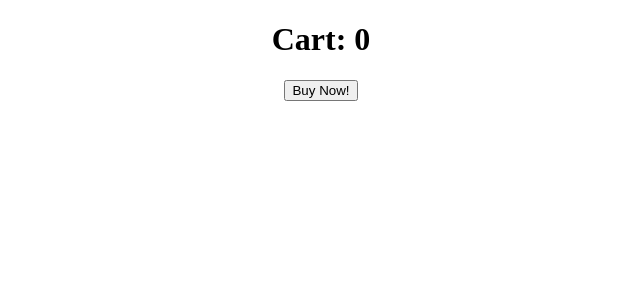
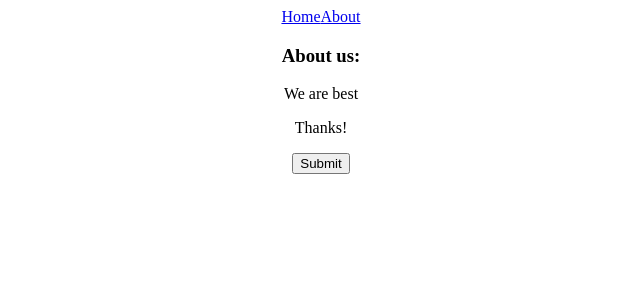
Before and after one commit to Pankaj1947/Sessions, a React (Create React App) app: page /about in a window 1280 px wide. Shown: the top 300 px of the page, without its empty margins (319-959 px from the left). Built offline with nearby package versions, Linux system fonts and the light colour scheme.

Commit message:
Router pre class

```diff
--- a/package.json
+++ b/package.json
@@ -10,6 +10,7 @@
     "json-server": "^0.17.0",
     "react": "^18.0.0",
     "react-dom": "^18.0.0",
+    "react-router-dom": "^6.3.0",
     "react-scripts": "5.0.0",
     "styled-components": "^5.3.5",
     "web-vitals": "^2.1.4"
--- a/src/App.js
+++ b/src/App.js
@@ -1,7 +1,10 @@
-import React, { useState } from 'react';
+import React from 'react';
+import { Route, Routes } from 'react-router-dom';
 import './App.css';
-import { D8Card } from './Day8ContextApi/PreClass/D8Card';
-import { D8Navbar } from './Day8ContextApi/PreClass/D8Navbar';
+import { D9About } from './Day9Router/PreClass/D9About';
+import { D9Home } from './Day9Router/PreClass/D9Home';
+import { D9NavBar } from './Day9Router/PreClass/D9NavBar';
+import { D9Products } from './Day9Router/PreClass/D9Products';
 
 
 
@@ -10,8 +13,12 @@ import { D8Navbar } from './Day8ContextApi/PreClass/D8Navbar';
 function App() {
   return (
     <div className='App'>
-      <D8Navbar />
-      <D8Card />
+      <D9NavBar/>
+      <Routes>
+        <Route path={"/"} element={<D9Home/>}></Route>
+        <Route path={"/about"} element={<D9About />}></Route>
+        <Route path={"/products/:id"} element={<D9Products />}></Route>
+      </Routes>
     </div>
   )
 };
--- /dev/null
+++ b/src/Day9Router/PreClass/D9About.jsx
@@ -0,0 +1,16 @@
+import React from 'react'
+import { useNavigate } from 'react-router-dom'
+
+export const D9About = () => {
+    const navigate = useNavigate();
+    return (
+        <div>
+            <h3>About us:</h3>
+            <p>We are best</p>
+            <p>Thanks!</p>
+            <button onClick={() => {
+                navigate("/products/refrigrator")
+            }}>Submit</button>
+        </div>
+    )
+}
--- /dev/null
+++ b/src/Day9Router/PreClass/D9Home.jsx
@@ -0,0 +1,7 @@
+import React from 'react'
+
+export const D9Home = () => {
+    return (
+        <h1>Welcome, Home</h1>
+    )
+}
--- /dev/null
+++ b/src/Day9Router/PreClass/D9NavBar.jsx
@@ -0,0 +1,11 @@
+import React from 'react'
+import { Link } from 'react-router-dom'
+
+export const D9NavBar = () => {
+    return (
+        <div>
+            <Link to='/'>Home</Link>
+            <Link to='/about'>About</Link>
+        </div>
+    )
+}
--- /dev/null
+++ b/src/Day9Router/PreClass/D9Products.jsx
@@ -0,0 +1,9 @@
+import React from 'react'
+import { useParams } from 'react-router-dom'
+
+export const D9Products = () => {
+    const {id}=useParams();
+  return (
+    <div>Product id:{id}</div>
+  )
+}
--- a/src/index.js
+++ b/src/index.js
@@ -4,15 +4,15 @@ import './index.css';
 import App from './App';
 import reportWebVitals from './reportWebVitals';
 import { createRoot } from "react-dom/client";
-import { CartContextProvider } from './Day8ContextApi/PreClass/contexts/CartContext';
+import { BrowserRouter } from 'react-router-dom';
 const container = document.getElementById("root");
 const root = createRoot(container);
 
 root.render(
   <React.StrictMode>
-    <CartContextProvider>
+    <BrowserRouter>
       <App />
-    </CartContextProvider>
+    </BrowserRouter>
   </React.StrictMode>,
 );
 
```
Also changed, not shown: 1 other file (tests, documents, lock files or other folders).
